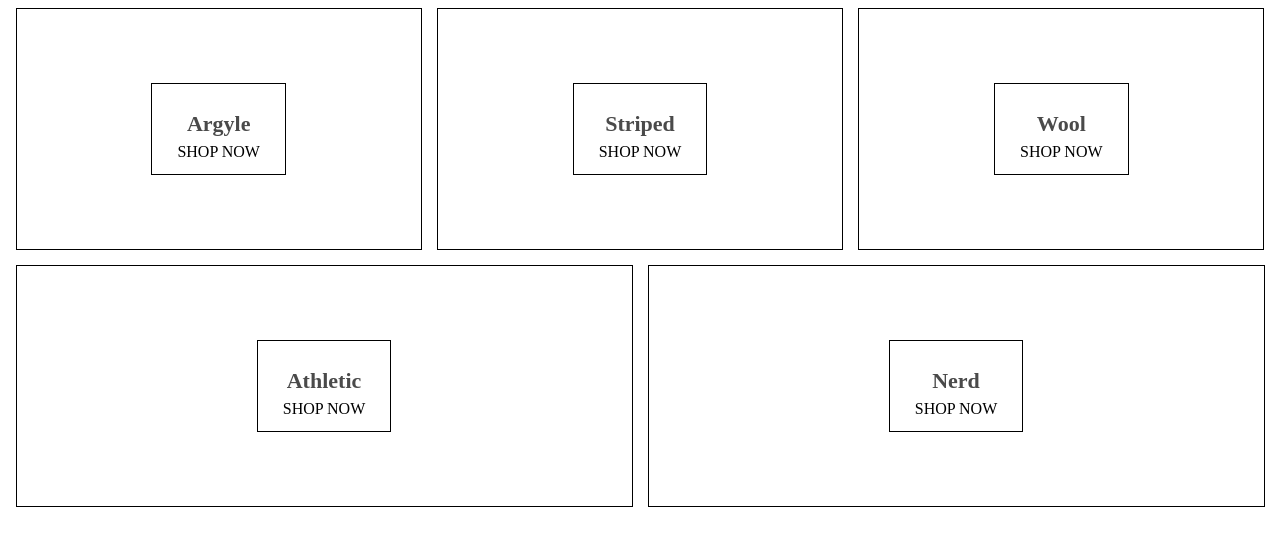
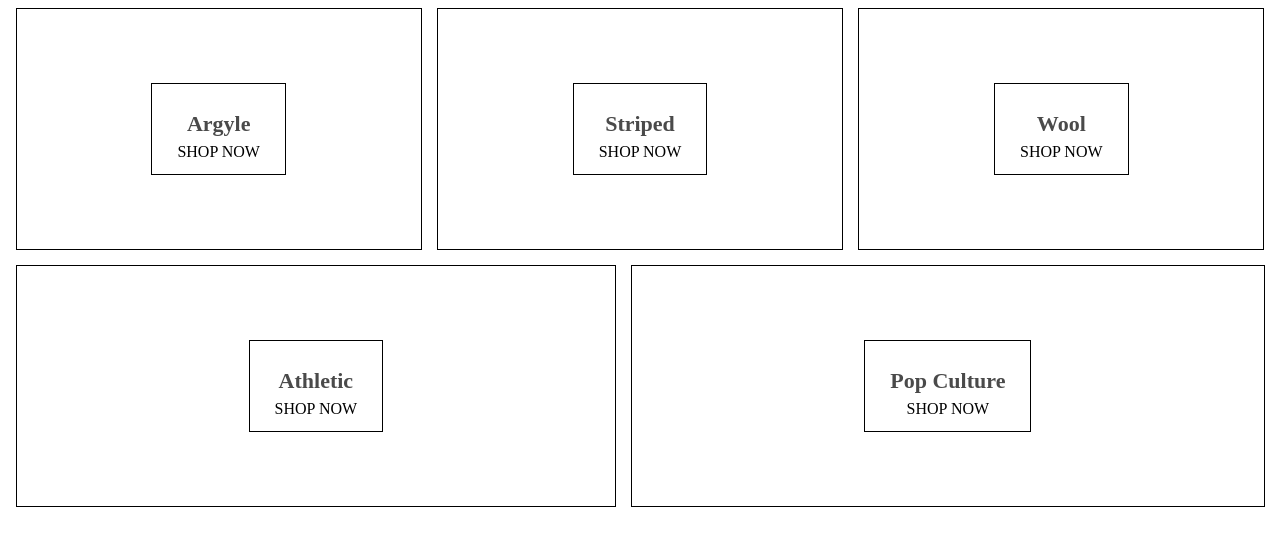
Before and after one commit to CalebRose/ecommerce-site, a React (Create React App) app: page / in a window 1280 px wide. Shown: the top 546 px of the page. Built offline with nearby package versions, Linux system fonts and the light colour scheme.

Commit message:
Made change to menu item component

```diff
--- a/src/components/homepage/homepage.component.js
+++ b/src/components/homepage/homepage.component.js
@@ -11,7 +11,7 @@ const HomePage = () => {
         <HomeMenuItem name="Striped" />
         <HomeMenuItem name="Wool" />
         <HomeMenuItem name="Athletic" />
-        <HomeMenuItem name="Nerd" />
+        <HomeMenuItem name="Pop Culture" />
       </div>
     </div>
   );
```
